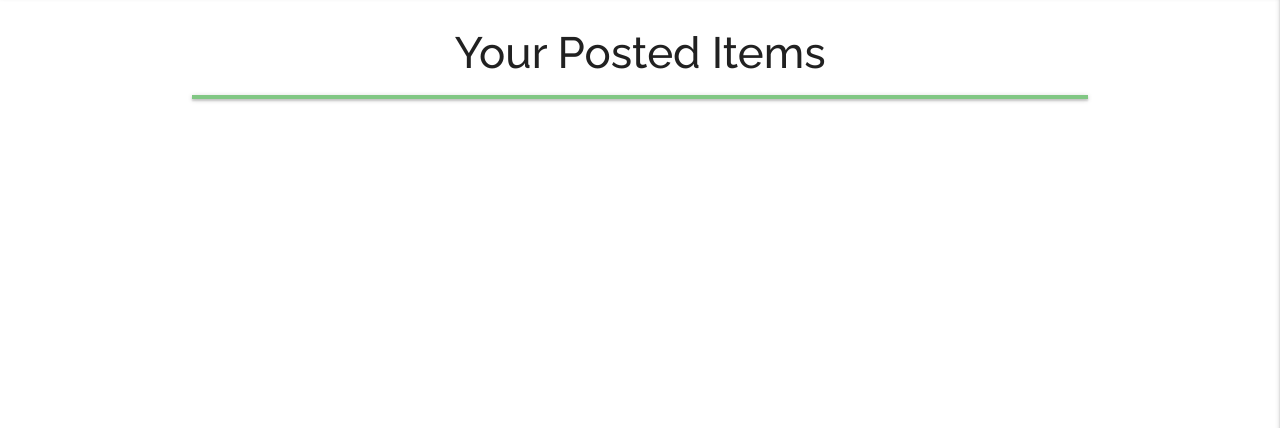
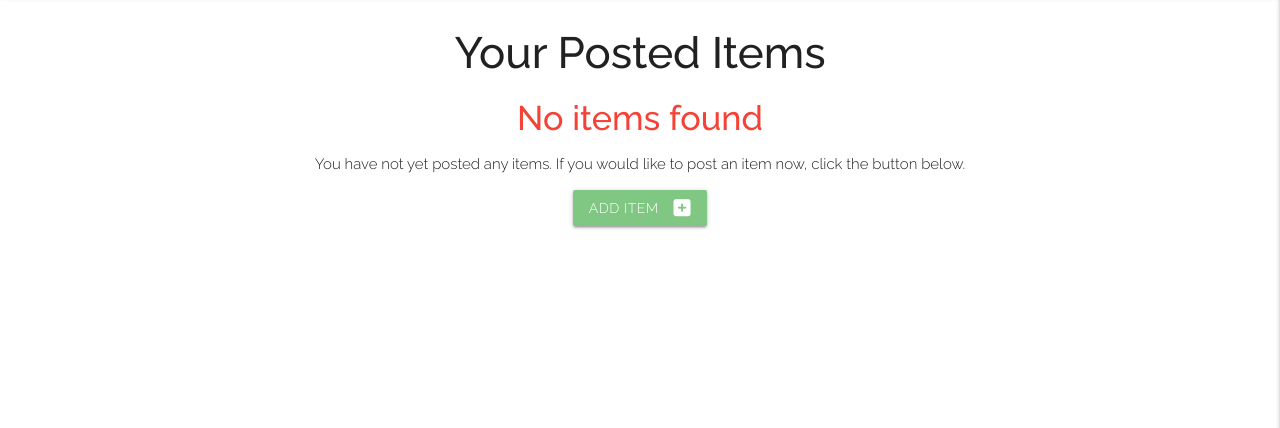
Before and after one commit to marcusnolan/restruction, a Flask app: template templates/user_items.html in a window 1280 px wide. Shown: the part 68-496 px from the top of the page. Run offline with Flask 2, Linux system fonts and the light colour scheme; the template is opened without the code that fills it, so the values that code supplies are empty; the visitor is signed in with stand-in values (Sample User, id 1); some libraries are stand-ins or nearby versions.

Commit message:
No items found messages added to item search and user items

```diff
--- a/templates/items.html
+++ b/templates/items.html
@@ -22,7 +22,7 @@
             </div>
         </form>
     </div>
-
+    {% if items|length > 0 %}
     <ul class="collapsible">
         {% for item in items %}
         <li>
@@ -81,5 +81,9 @@
         </li>
         {% endfor %}
     </ul>
+    {% else %}
+    <h4 class="red-text center-align">No items found</h4>
+    <p class="center-align">Please search for another keyword or reset via the button above.</p>
+    {% endif %}
 </div>
 {% endblock %}
--- a/templates/user_items.html
+++ b/templates/user_items.html
@@ -3,6 +3,7 @@
 <div class="container">
     <h3 class="center-align page-header">Your Posted Items</h3>
     {% if session.user %}
+        {% if items|length > 0 %}
         <ul class="collapsible">
             {% for item in items %}
             <li>
@@ -65,7 +66,13 @@
             </li>
             {% endfor %}
         </ul>
-
+        {% else %}
+        <div class="center-align row">
+            <h4 class="red-text center-align">No items found</h4>
+            <p class="center-align">You have not yet posted any items. If you would like to post an item now, click the button below.</p>
+            <a href="{{ url_for('add_item') }}" class="btn large green lighten-2 center-align">Add Item<i class="fas fa-plus-square right"></i></a>
+        </div>
+        {% endif %}
     {% endif %}
 </div>
 {% endblock %}
```
Lines whose indentation alone changed are shown as unchanged.
